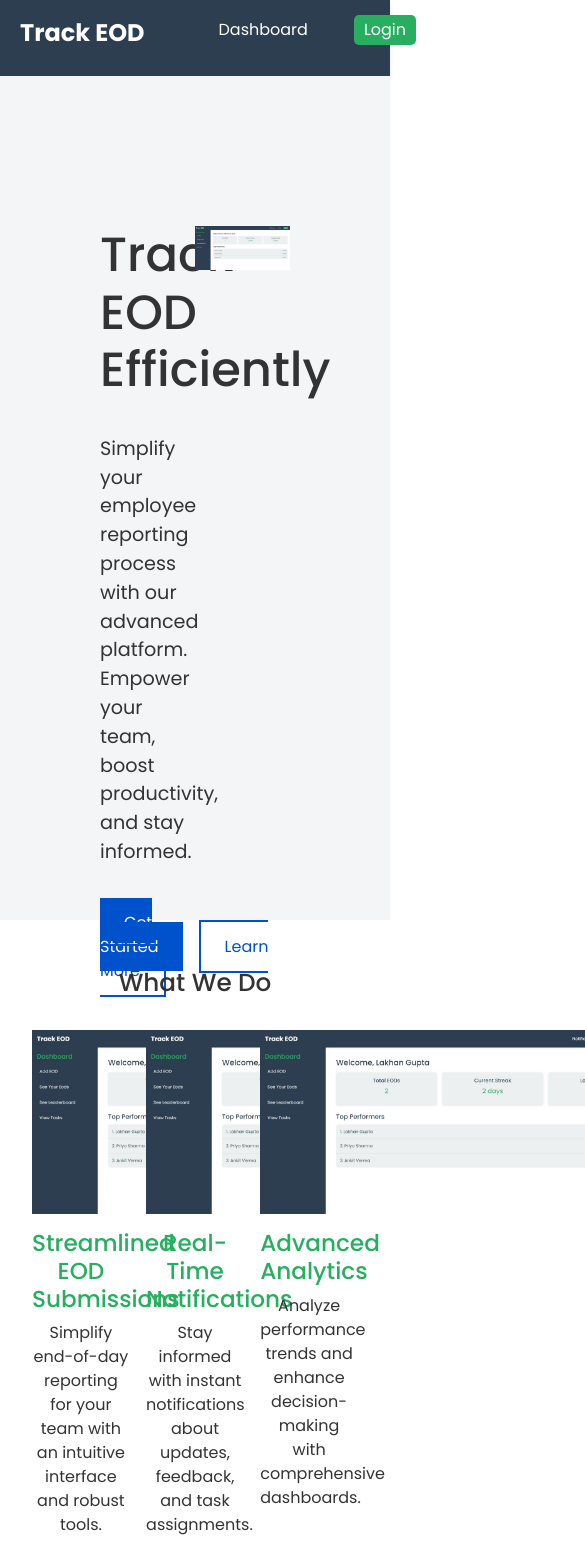
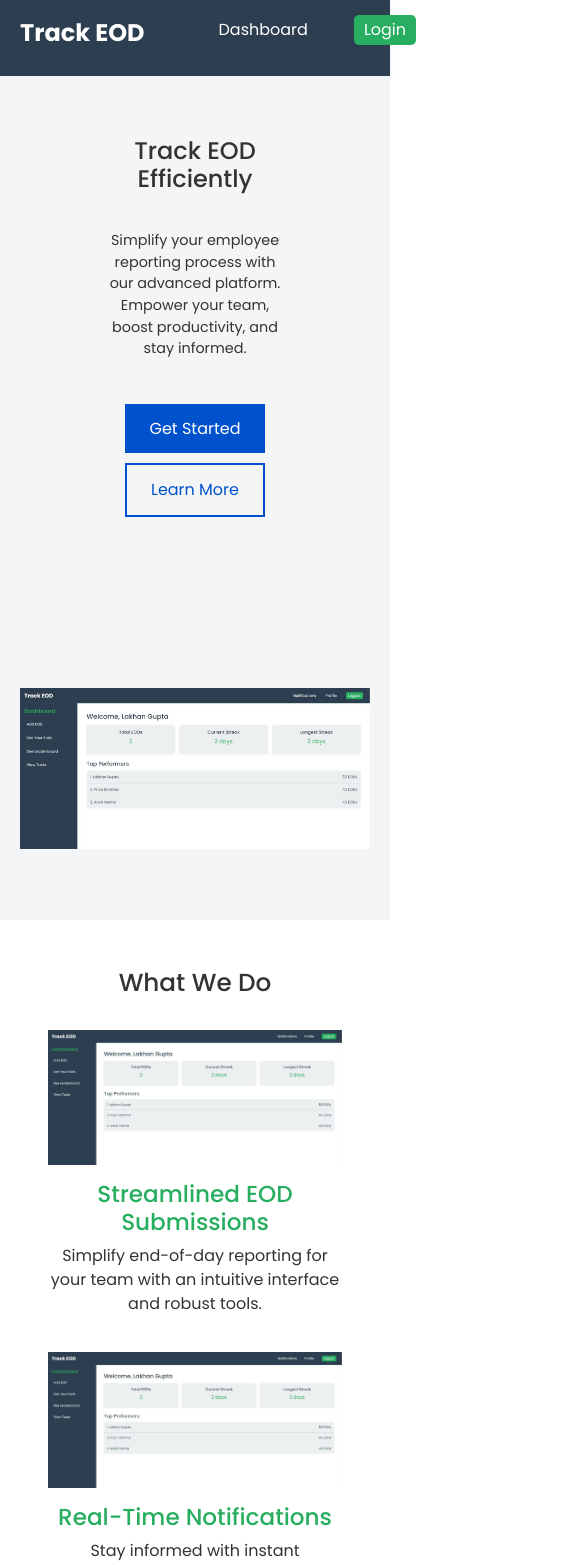
Before and after one commit to lakhan06/Track-EOD, a React (Create React App) app in the folder frontend/: page / in a window 390 px wide. Shown: the top 1565 px of the page, 585 px wide, since content can reach past the window. Built offline with nearby package versions, Linux system fonts and the light colour scheme.

Commit message:
lading page responsive

```diff
--- a/frontend/src/pages/LandingPage/LandingPage.css
+++ b/frontend/src/pages/LandingPage/LandingPage.css
@@ -9,21 +9,27 @@ body {
 
   .hero-section {
       display: flex;
-      justify-content: space-between;
+      justify-content: center;
       /* align-items: center; */
       /* padding: 2rem; */
-      padding: 150px 100px;
+      padding:80px 100px;
     background: #f4f5f7;
     height: 100vh;
+    flex-wrap: wrap;
+    gap: 50px;
+    overflow: hidden;
   }
 
   .hero-content {
     max-width: 50%;
     display: flex;
     flex-direction: column;
+    justify-content: center;
+    align-items: center;
     /* justify-content: center; */
     /* align-items: center; */
     gap: 20px;
+    margin-bottom: 100px;
   }
 
   .hero-content h1 {
@@ -34,6 +40,10 @@ body {
   .hero-content p {
     font-size: 1.2rem;
     margin-bottom: 1.5rem;
+  }
+  .hero-buttons{
+    display: flex;
+    flex-wrap: wrap;
   }
 
   .hero-buttons .btn-primary {
@@ -69,40 +79,49 @@ body {
 
   .features {
     display: flex;
+    flex-wrap: wrap;
     justify-content: space-between;
+    gap: 20px;
   }
 
   .feature {
     text-align: center;
+    flex: 1;
+    min-width: 250px;
     max-width: 30%;
-    /* color: #0052cc; */
   }
-  .feature h3{
+
+  .feature h3 {
     color: #27ae60;
   }
 
   .feature img {
-    width: 400px;
+    width: 100%;
+    max-width: 300px;
     margin-bottom: 1rem;
   }
 
   .services {
     padding: 3rem 2rem;
-    /* background: #f4f5f7; */
     text-align: center;
   }
 
   .services-grid {
     margin-top: 40px;
     display: flex;
+    flex-wrap: wrap;
+    gap: 20px;
     justify-content: space-between;
   }
 
   .service {
+    flex: 1;
+    min-width: 250px;
     max-width: 30%;
   }
-  .service h3{
-    color:#27ae60;
+
+  .service h3 {
+    color: #27ae60;
   }
 
   .pricing {
@@ -113,7 +132,9 @@ body {
 
   .pricing-options {
     display: flex;
-    justify-content: space-around;
+    flex-wrap: wrap;
+    justify-content: center;
+    gap: 20px;
     margin-top: 40px;
   }
 
@@ -121,27 +142,32 @@ body {
     border: 1px solid #ddd;
     padding: 2rem;
     border-radius: 8px;
+    flex: 1;
+    min-width: 250px;
     max-width: 25%;
     background: #fff;
   }
-  .pricing-plan h3{
+
+  .pricing-plan h3 {
     color: #27ae60;
   }
-  .price-btn{
+
+  .price-btn {
     background-color: #27ae60;
-    padding:5px 10px;
-
+    padding: 5px 10px;
+    color: white;
+    border: none;
+    border-radius: 4px;
+    cursor: pointer;
   }
 
   .premium {
     background: #f4f5f7;
     border: 2px solid #0052cc;
-
   }
 
   .demo-form {
     padding: 3rem 2rem;
-    /* background: #f4f5f7; */
   }
 
   .demo-form form {
@@ -165,3 +191,67 @@ body {
     border: 1px solid #ddd;
     border-radius: 4px;
   }
+
+  /* Media Queries */
+  @media (max-width: 1024px) {
+    .hero-content h1 {
+      font-size: 2rem;
+    }
+
+    .features,
+    .pricing-options,
+    .services-grid {
+      flex-direction: column;
+      align-items: center;
+    }
+
+    .feature,
+    .service,
+    .pricing-plan {
+      max-width: 90%;
+    }
+
+    .hero-section {
+      text-align: center;
+      padding: 50px 20px;
+    }
+
+    .hero-buttons .btn-primary,
+    .hero-buttons .btn-secondary {
+      margin-right: 0;
+    }
+  }
+
+  @media (max-width: 768px) {
+    .hero-content h1 {
+      font-size: 1.8rem;
+    }
+
+    .hero-content p {
+      font-size: 1rem;
+    }
+
+    .pricing-plan {
+      max-width: 100%;
+    }
+  }
+
+  @media (max-width: 480px) {
+    .hero-content h1 {
+      font-size: 1.5rem;
+    }
+
+    .hero-content p {
+      font-size: 0.9rem;
+    }
+
+    .hero-buttons {
+      flex-direction: column;
+    }
+
+    .hero-buttons .btn-primary,
+    .hero-buttons .btn-secondary {
+      width: 100%;
+      margin-bottom: 10px;
+    }
+  }
```
